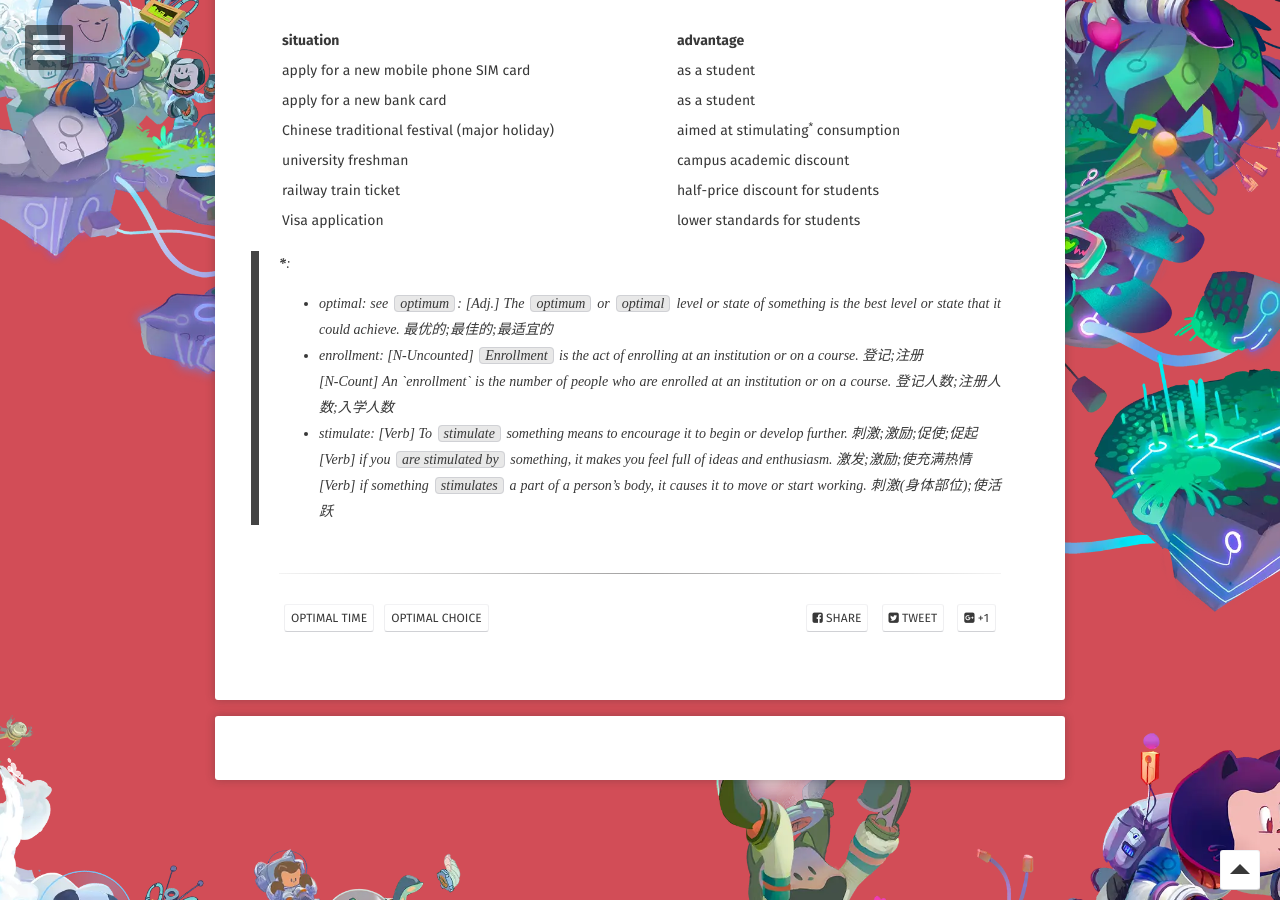
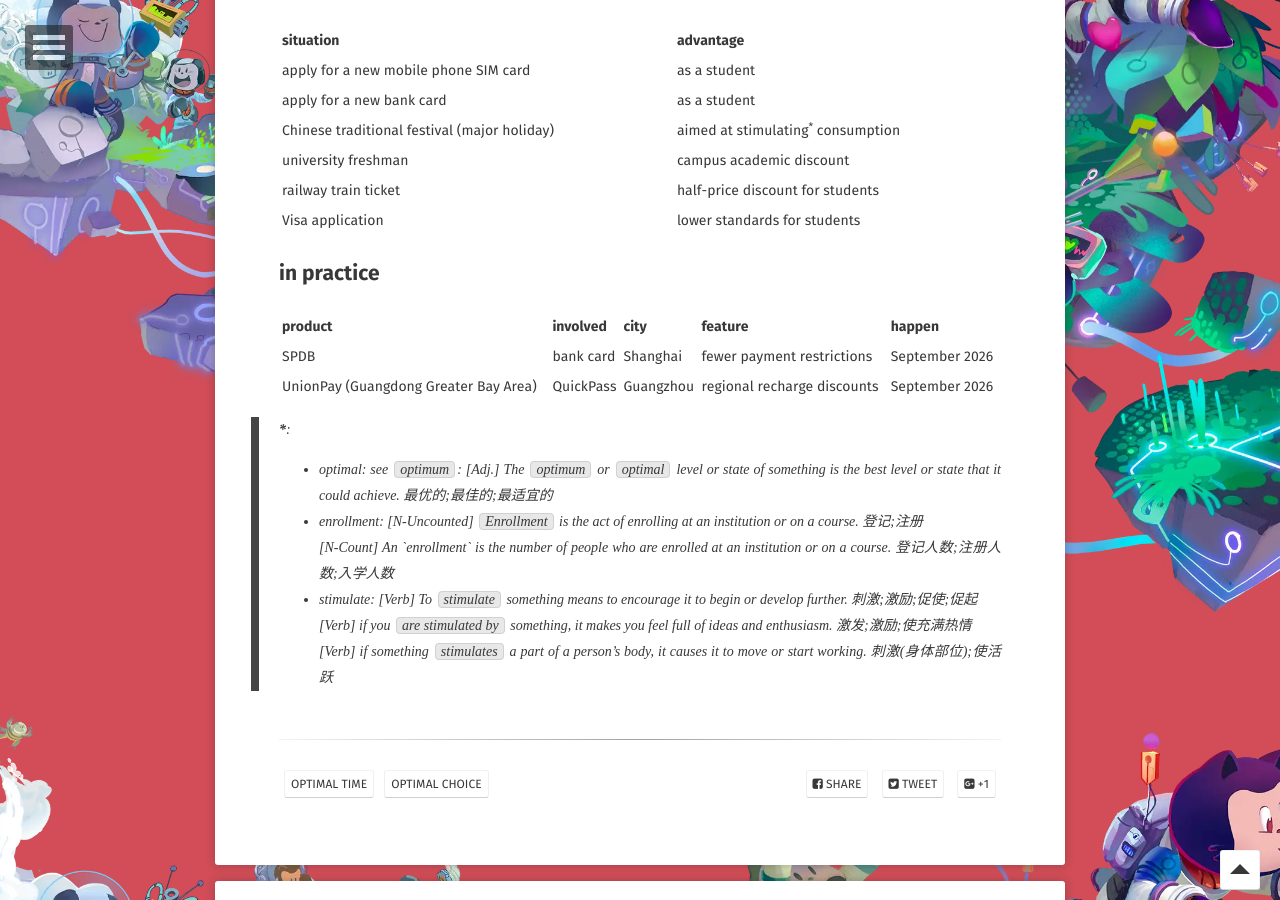
Before and after one commit to WebPavel/WebPavel.github.io, a Jekyll site: the page built from _posts/2026-09-25-what-is-the-optimal-time-to-top-up.md, in a window 1280 px wide and 900 px high, scrolled down 1177 px. Built offline with Jekyll 4.4.1, drawn with Linux system fonts in a browser that asks for light colours; some web fonts are replaced; comment, search, counter and statistics services are not loaded.

Commit message:
feat: add practice to the optimal time for top-up

```diff
--- a/_posts/2026-09-25-what-is-the-optimal-time-to-top-up.md
+++ b/_posts/2026-09-25-what-is-the-optimal-time-to-top-up.md
@@ -44,6 +44,13 @@
 | railway train ticket                         | half-price discount for students             |
 | Visa application                             | lower standards for students                 |
 
+## in practice
+
+| product                               | involved  | city      | feature                     | happen         |
+|---------------------------------------|-----------|-----------|-----------------------------|----------------|
+| SPDB                                  | bank card | Shanghai  | fewer payment restrictions  | September 2026 |
+| UnionPay (Guangdong Greater Bay Area) | QuickPass | Guangzhou | regional recharge discounts | September 2026 |
+
 > __*__:
 > - optimal: see `optimum`: [Adj.] The `optimum` or `optimal` level or state of something is the best level or state that it could achieve. 最优的;最佳的;最适宜的
 > - enrollment: [N-Uncounted] `Enrollment` is the act of enrolling at an institution or on a course. 登记;注册<br/>
```
